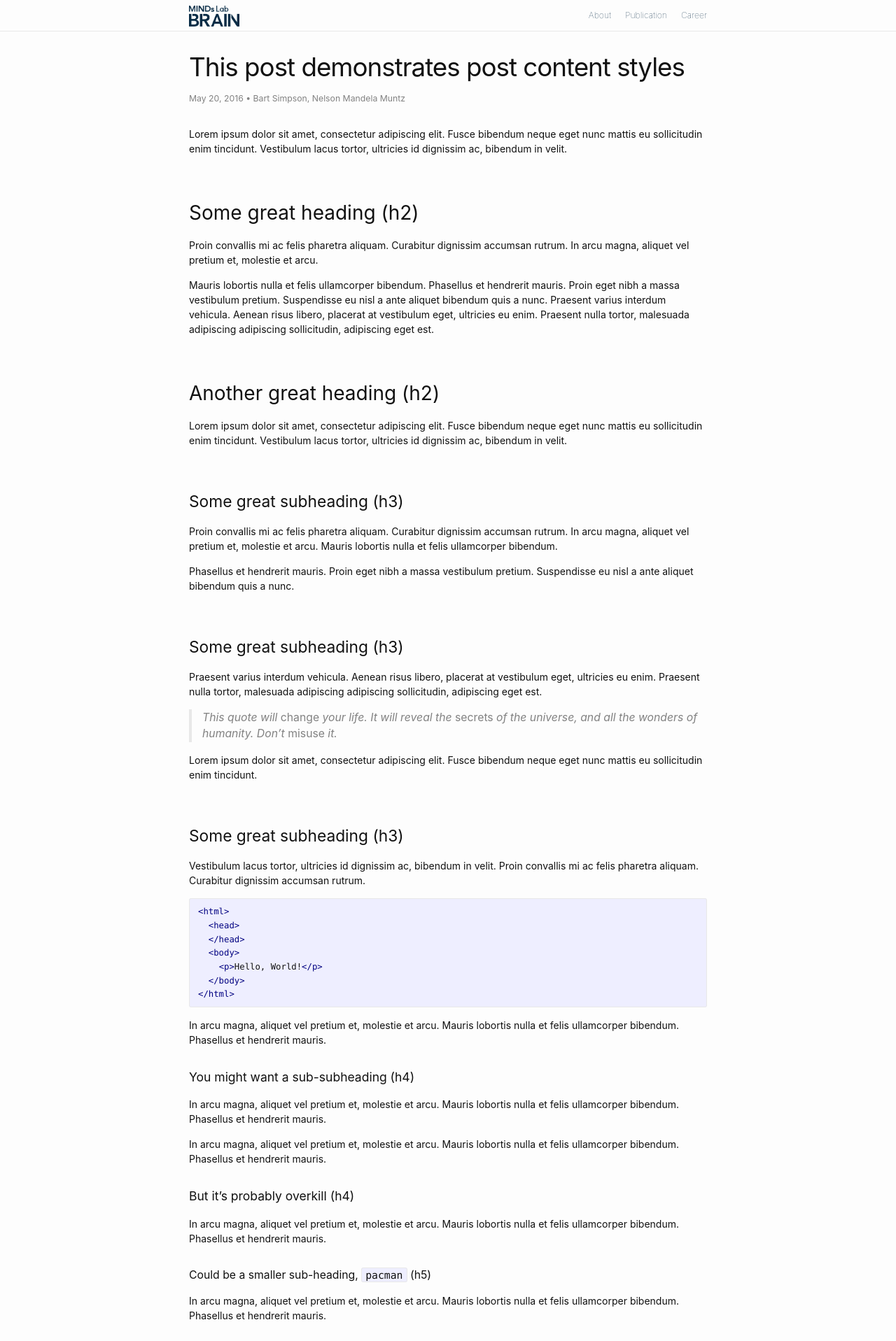
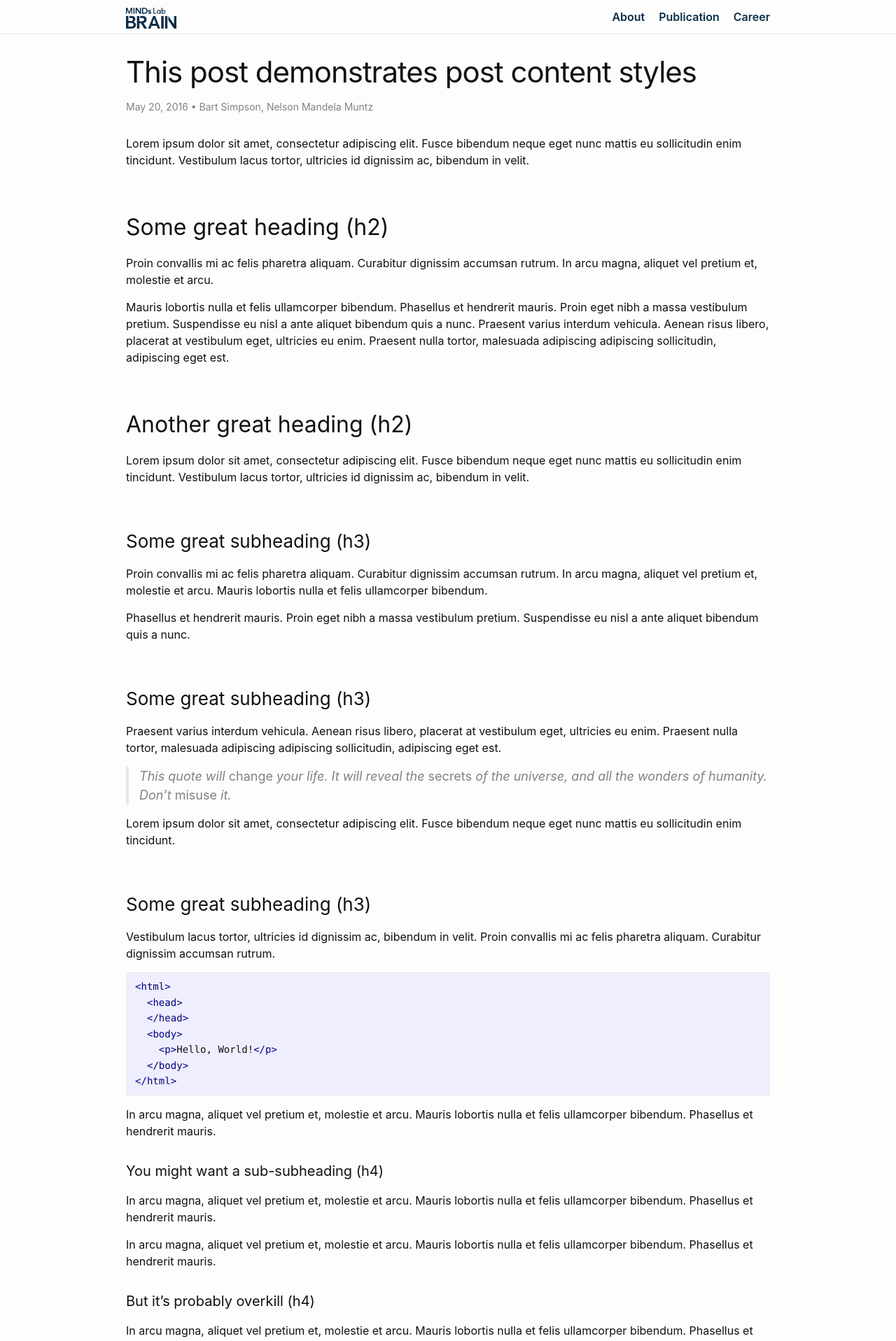
Before and after one commit to maum-ai/maum-ai.github.io, a Jekyll site: the page built from _posts/2016-05-20-this-post-demonstrates-post-content-styles.md, in a window 1280 px wide. Shown: the top 1917 px of the page at 70% size. Built offline with Jekyll 4.4.1, drawn with Linux system fonts in a browser that asks for light colours; some web fonts are replaced.

Commit message:
update layout

```diff
--- a/_sass/minima/_layout.scss
+++ b/_sass/minima/_layout.scss
@@ -74,8 +74,8 @@
   }
 
   .page-link {
-    font-size: $base-font-size * 0.875;
-    font-weight: 100;
+    font-weight: 600;
+    font-family: -apple-system, BlinkMacSystemFont, 'Segoe UI', Roboto, Oxygen, Ubuntu, Cantarell, 'Open Sans', 'Helvetica Neue', sans-serif;
     color: #0B2E48;
     line-height: $base-line-height;
     display: block;
--- a/_sass/minima/initialize.scss
+++ b/_sass/minima/initialize.scss
@@ -8,7 +8,7 @@
 
 $base-font-family: "Spoqa Han Sans Neo", -apple-system, BlinkMacSystemFont, "Segoe UI", "Segoe UI Symbol", "Segoe UI Emoji", "Apple Color Emoji", Roboto, Helvetica, Arial, sans-serif !default;
 $code-font-family: "Nanum Gothic Coding", "Menlo", "Inconsolata", "Consolas", "Roboto Mono", "Ubuntu Mono", "Liberation Mono", "Courier New", monospace;
-$base-font-size:   14px !default;
+$base-font-size:   16px !default;
 $base-font-weight: 400 !default;
 $small-font-size:  $base-font-size * 0.875 !default;
 $base-line-height: 1.5 !default;
@@ -18,10 +18,10 @@
 $table-text-align: left !default;
 
 // Width of the content area
-$content-width:    800px !default;
+$content-width:    980px !default;
 
 $on-palm:          600px !default;
-$on-laptop:        800px !default;
+$on-laptop:        980px !default;
 
 $on-medium:        $on-palm !default;
 $on-large:         $on-laptop !default;
```
